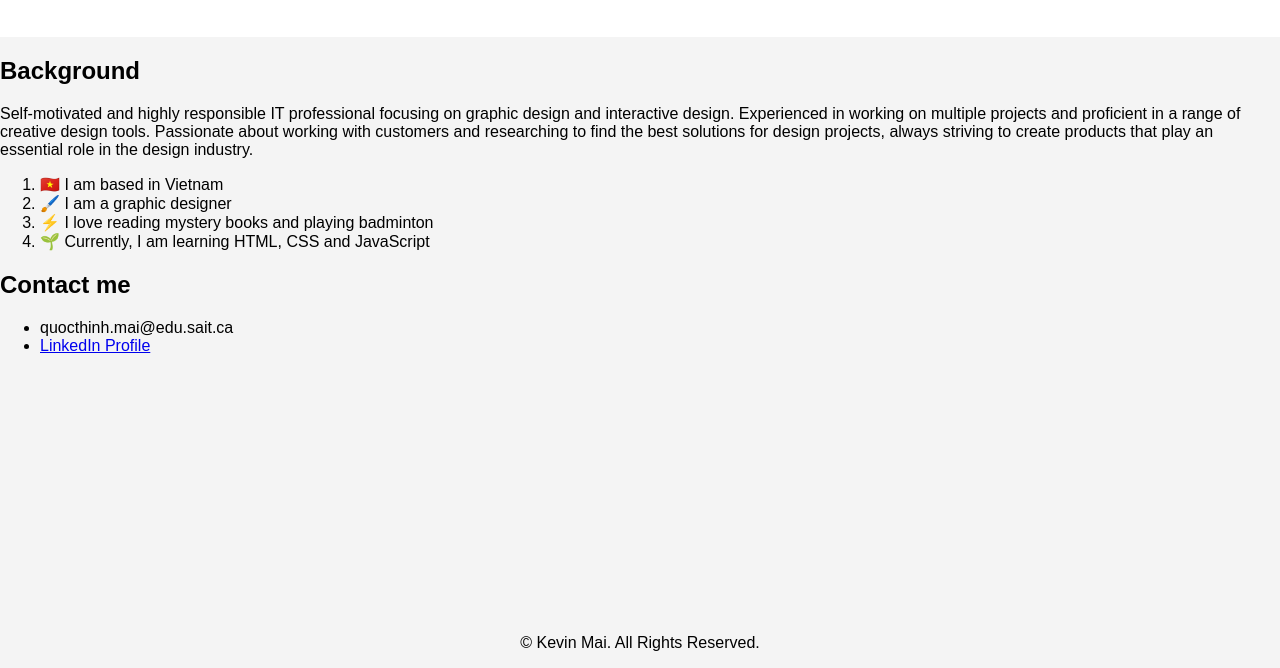
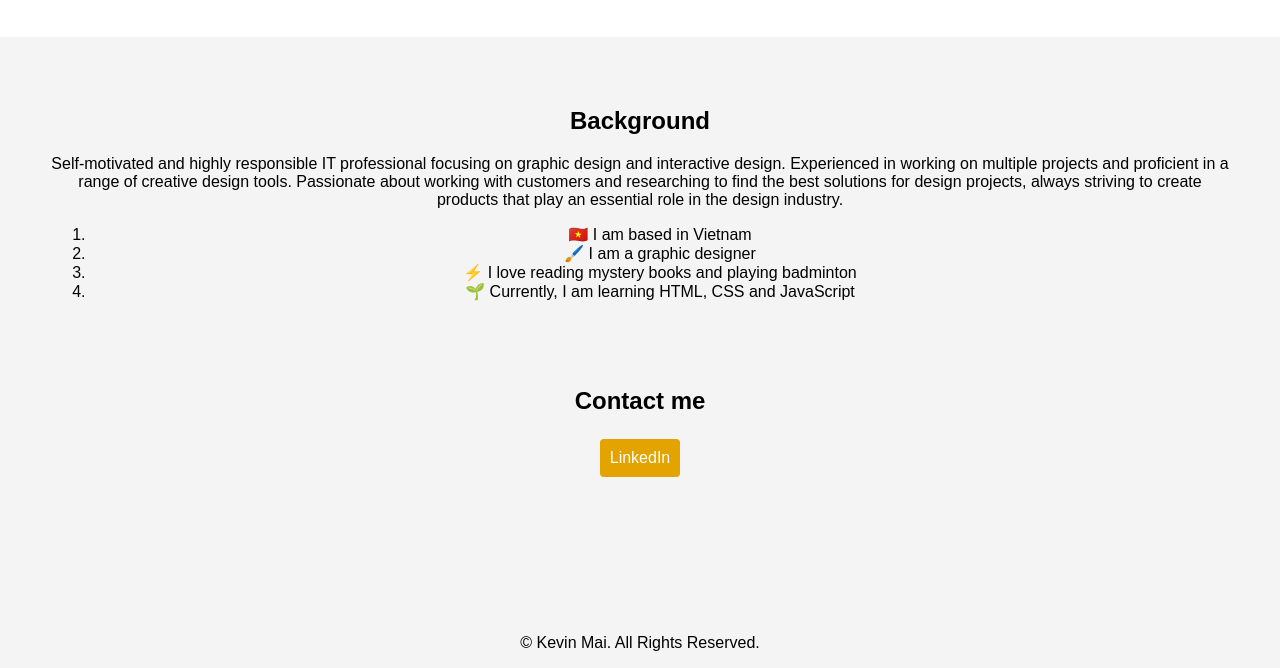
Before and after one commit to quocthinhmai/quocthinhmai.github.io, a plain HTML site: page about/index.html in a window 1280 px wide. Shown: the part 132-800 px from the top of the page. Drawn offline with Linux system fonts and the light colour scheme.

Commit message:
feat: add css for about page

```diff
--- a/about/index.html
+++ b/about/index.html
@@ -20,7 +20,7 @@
 
         <!--Background section-->
 
-        <section>
+        <section class="backgroundSection">
             <h2>
                 Background
             </h2>
@@ -40,12 +40,9 @@
 
         <!--Contact me-->
 
-        <section>
+        <section class="contactSection">
             <h2>Contact me</h2>
-            <ul>
-                <li>quocthinh.mai@edu.sait.ca</li>
-                <li><a href="https://www.linkedin.com/in/quoc-thinh-mai-507178160/">LinkedIn Profile</a></li>
-            </ul>
+            <a href="https://www.linkedin.com/in/quoc-thinh-mai-507178160/" class="button">LinkedIn</a>
         </section>
     </main>
     <footer class="footer">
--- a/css/about.css
+++ b/css/about.css
@@ -31,6 +31,28 @@ body {
     float: right;
 }
 
+/* Background section */
+.backgroundSection{
+    padding: 50px;
+    text-align: center;
+}
+
+.contactSection{
+    text-align: center;
+}
+.button{
+    background-color: #e3a300;
+    border: none;
+    color: white;
+    padding: 10px;
+    text-align: center;
+    text-decoration: none;
+    display: inline-block;
+    font-size: 16px;
+    margin: 4px 2px;
+    border-radius: 4px;
+}
+
 /* Footer */
 .footer {
     position: fixed;
```
Also changed, not shown: css/homepage.css (+6 -4 lines).
